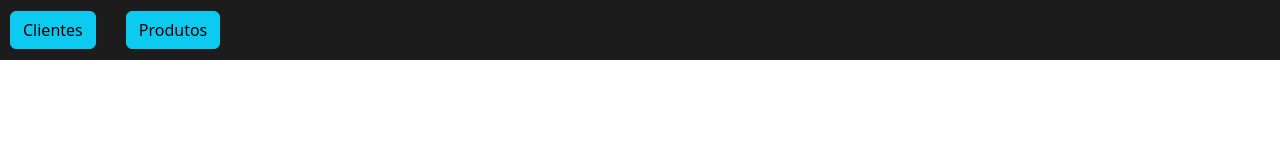
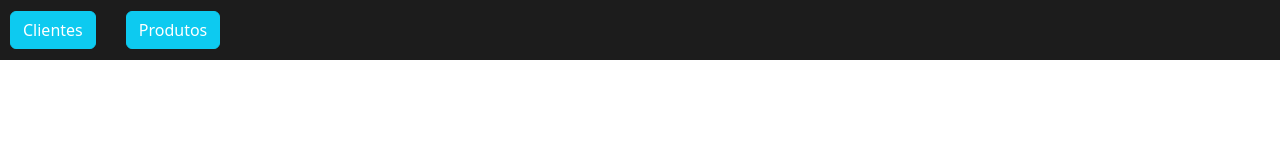
Before and after one commit to EriksJunior/Project_Nota, a React (Vite) app: page / in a window 1280 px wide. Shown: the top 160 px of the page. Built offline with nearby package versions, Linux system fonts and the light colour scheme.

Commit message:
feat: utilizando styled-componentes em components do bootstrap

```diff
--- a/src/components/Cliente/index.tsx
+++ b/src/components/Cliente/index.tsx
@@ -2,6 +2,8 @@ import { useState } from 'react';
 import Button from 'react-bootstrap/Button';
 import Offcanvas from 'react-bootstrap/Offcanvas';
 import Form from 'react-bootstrap/Form';
+
+import { ButtonBt } from '../Styles/bootstrap';
 
 export function ClientModal() {
   const [show, setShow] = useState(false);
@@ -11,9 +13,9 @@ export function ClientModal() {
 
   return (
     <>
-      <Button variant="info" onClick={handleShow}>
+      <ButtonBt variant="info" onClick={handleShow}>
         Clientes
-      </Button>
+      </ButtonBt>
 
       <Offcanvas show={show} onHide={handleClose}>
         <Offcanvas.Header closeButton>
--- a/src/components/Products/index.tsx
+++ b/src/components/Products/index.tsx
@@ -2,6 +2,8 @@ import { useState } from 'react';
 import Button from 'react-bootstrap/Button';
 import Offcanvas from 'react-bootstrap/Offcanvas';
 import Form from 'react-bootstrap/Form';
+
+import { ButtonBt } from '../Styles/bootstrap';
 
 export function ProductsModal() {
   const [show, setShow] = useState(false);
@@ -11,9 +13,9 @@ export function ProductsModal() {
 
   return (
     <>
-      <Button variant="info" onClick={handleShow}>
+      <ButtonBt variant="info" onClick={handleShow}>
         Produtos
-      </Button>
+      </ButtonBt>
 
       <Offcanvas show={show} onHide={handleClose}>
         <Offcanvas.Header closeButton>
--- /dev/null
+++ b/src/components/Products/styles.ts
@@ -0,0 +1 @@
+import styled from "styled-components";
--- /dev/null
+++ b/src/components/Styles/bootstrap.ts
@@ -0,0 +1,7 @@
+import { Button } from "react-bootstrap";
+import styled from "styled-components";
+
+export const ButtonBt = styled(Button)`
+  color: white; // apliquei essa cor somente para teste, pois queria saber se dava pra usar styled-components com bootstrap o.O e da.
+                // é só passar o Button fornecido pelo bootstrap como parametro no styled que podemos estiliza-lo
+`
```
